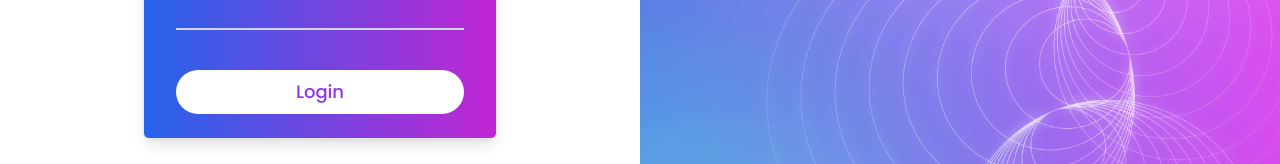
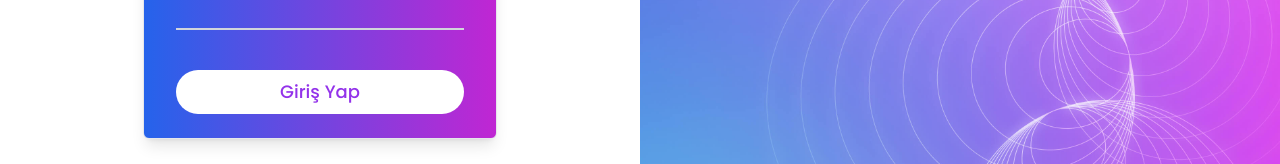
Before and after one commit to t4ner/pruvatag, a React (Vite) app: page /login in a window 1280 px wide. Shown: the part 426-590 px from the top of the page. Built offline with nearby package versions, Linux system fonts and the light colour scheme.

Commit message:
login updated

```diff
--- a/src/components/Login.jsx
+++ b/src/components/Login.jsx
@@ -99,7 +99,7 @@ function Login() {
                     type="submit"
                     className="w-full mb-4 text-lg font-medium mt-6 rounded-full bg-white text-purple-600 hover:bg-gray-600 hover:text-white py-2 transition-colors duration-300"
                   >
-                    Login
+                    Giriş Yap
                   </button>
                 </form>
                 {error && (
```
